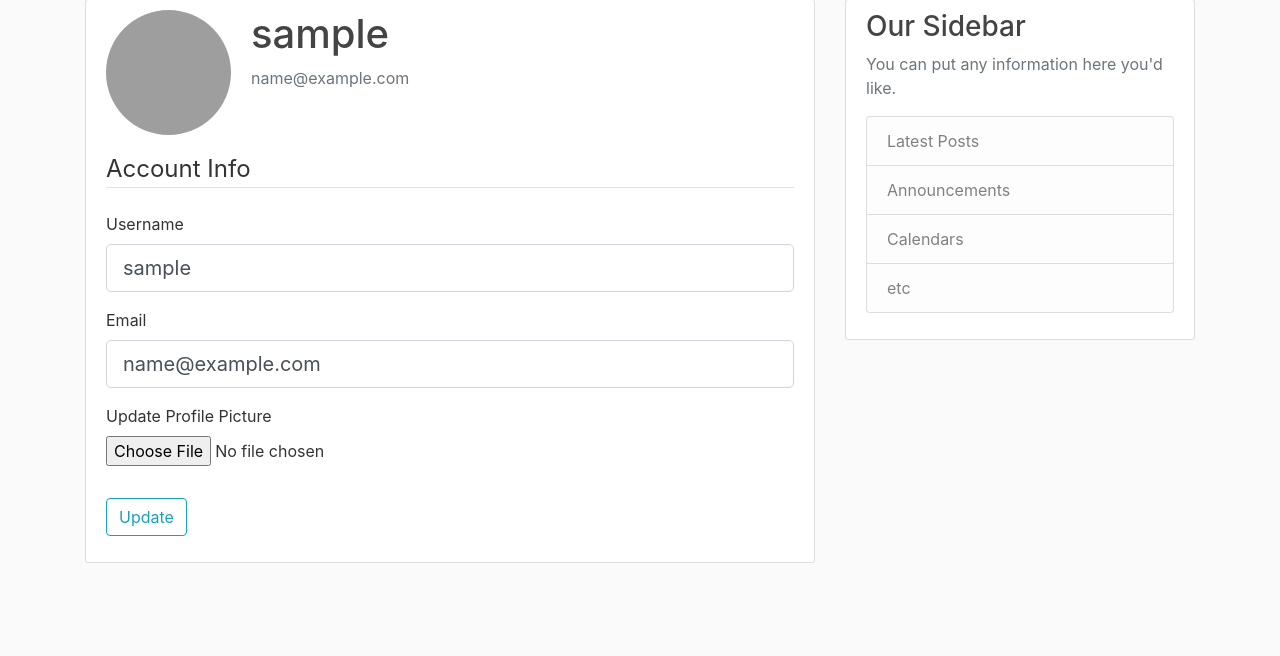
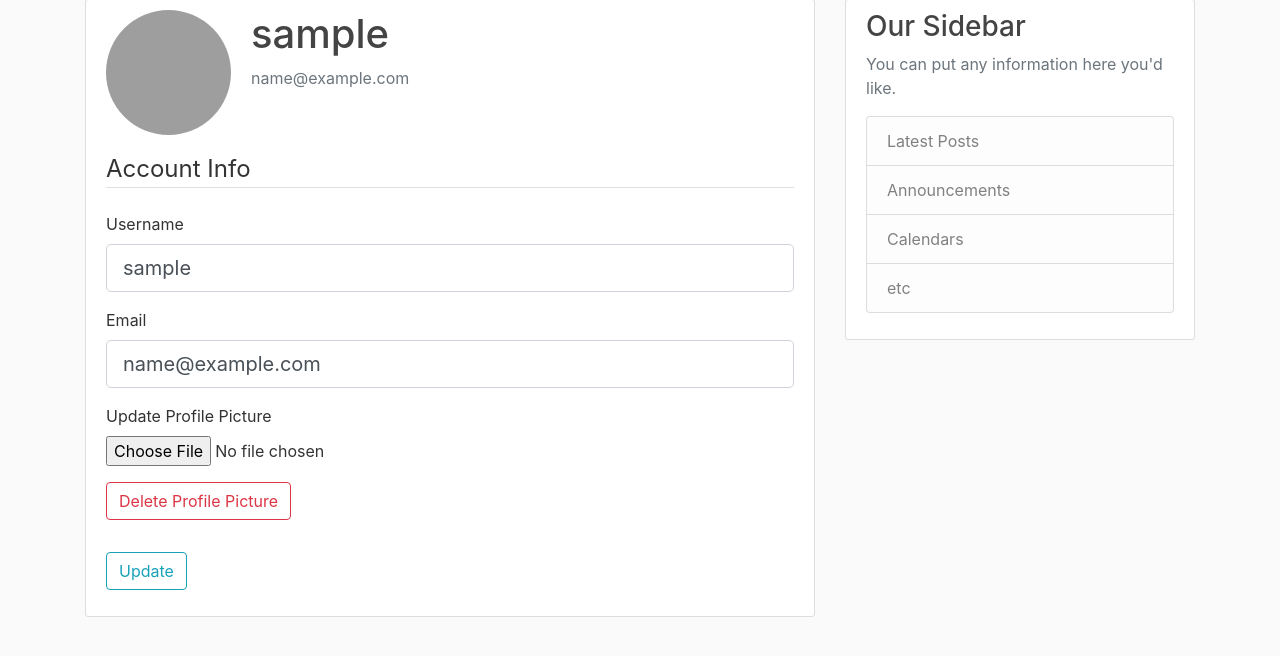
Before and after one commit to ghaefner/Blog, a Flask app: page /account in a window 1280 px wide. Shown: the part 81-737 px from the top of the page. Run offline with Flask 3, Linux system fonts and the light colour scheme; the visitor is signed in with stand-in values (Sample User, id 1); some libraries are stand-ins or nearby versions; grey boxes are pictures that could not be loaded.

Commit message:
Add a delete profile picture button

```diff
--- a/flaskblog/forms.py
+++ b/flaskblog/forms.py
@@ -42,6 +42,7 @@ class UpdateAccountForm(FlaskForm):
                         validators=[DataRequired(), Email()])
     picture = FileField('Update Profile Picture', validators=[FileAllowed(['jpg', 'png', 'jpeg'])])
     submit = SubmitField('Update')
+    delete_picture = SubmitField('Delete Profile Picture')
 
     def validate_username(self, username):
         if username.data != current_user.username:
--- a/flaskblog/routes.py
+++ b/flaskblog/routes.py
@@ -86,22 +86,31 @@ def save_picture(form_picture):
     return picture_fn
 
 
+
 @app.route("/account", methods=['GET', 'POST'])
 @login_required
 def account():
     form = UpdateAccountForm()
     if form.validate_on_submit():
-        if form.picture.data:
-            picture_file = save_picture(form.picture.data)
-            current_user.image_file = picture_file
-        current_user.username = form.username.data
-        current_user.email = form.email.data
-        db.session.commit()
-        flash('Your account has been updated!', 'success')
+        if form.delete_picture.data:  # Check if delete picture button is clicked
+            if current_user.image_file != 'default.jpg':
+                picture_path = os.path.join(app.root_path, 'static/profile_pics', current_user.image_file)
+                if os.path.exists(picture_path):
+                     os.remove(picture_path)
+                current_user.image_file = 'default.jpg'
+                db.session.commit()
+                flash('Your profile picture has been deleted!', 'success')
+        else:  # Process regular form submission for updating username, email, and picture
+            if form.picture.data:  # Check if a new picture is uploaded
+                picture_file = save_picture(form.picture.data)
+                current_user.image_file = picture_file
+            current_user.username = form.username.data
+            current_user.email = form.email.data
+            db.session.commit()
+            flash('Your account has been updated!', 'success')
         return redirect(url_for('account'))
     elif request.method == 'GET':
         form.username.data = current_user.username
         form.email.data = current_user.email
     image_file = url_for('static', filename='profile_pics/' + current_user.image_file)
-    return render_template('account.html', title='Account',
-                           image_file=image_file, form=form)
+    return render_template('account.html', title='Account', image_file=image_file, form=form)
--- a/flaskblog/templates/account.html
+++ b/flaskblog/templates/account.html
@@ -48,6 +48,9 @@
                         {% endfor %}
                     {% endif %}
                 </div>
+                <div class="form-group">
+                    {{ form.delete_picture(class="btn btn-outline-danger") }}
+                </div>
             </fieldset>
             <div class="form-group">
                 {{ form.submit(class="btn btn-outline-info") }}
```
Lines whose indentation alone changed are shown as unchanged.
